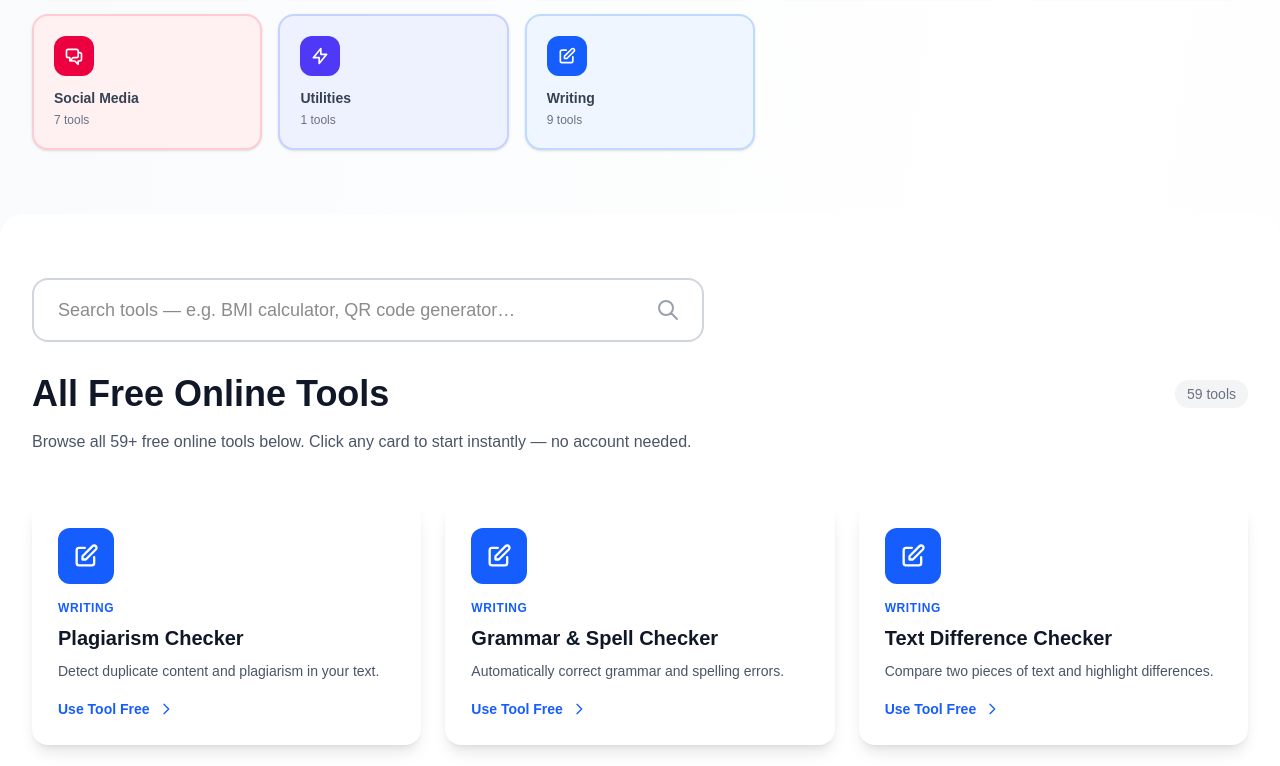
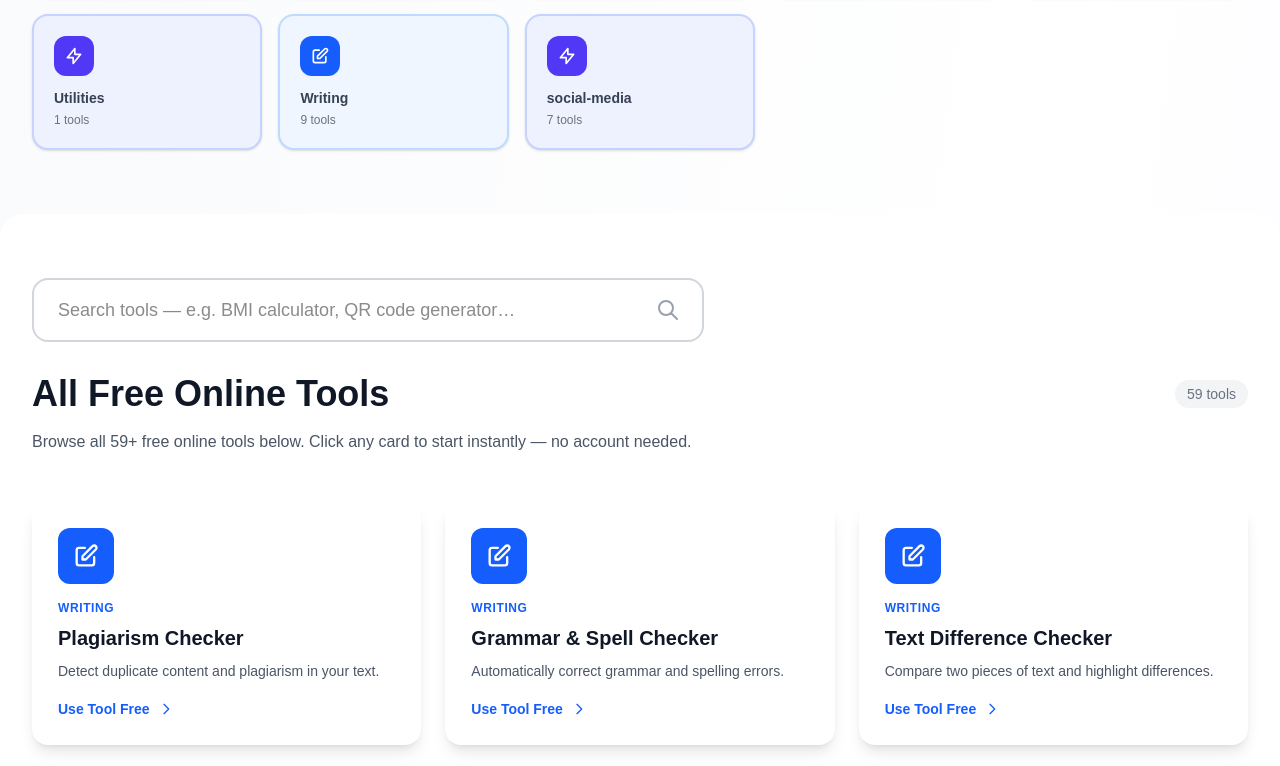
Before and after one commit to JimmyAyivor/online-toolbase, a Next.js app: page / in a window 1280 px wide. Shown: the part 1294-2060 px from the top of the page. Built offline with nearby package versions, Linux system fonts and the light colour scheme; no server answers.

Commit message:
fix: replace 'social media' category space with hyphen

```diff
--- a/src/app/tools/category/[category]/page.tsx
+++ b/src/app/tools/category/[category]/page.tsx
@@ -19,7 +19,9 @@ export async function generateStaticParams() {
 export async function generateMetadata({ params }: Props) {
   const { category } = await params;
 
-  const formatted = category.charAt(0).toUpperCase() + category.slice(1);
+  const formatted =
+    category.replace(/-/g, " ").charAt(0).toUpperCase() +
+    category.replace(/-/g, " ").slice(1);
 
   return {
     title: `${formatted} Tools – Free Online Utilities`,
@@ -42,7 +44,7 @@ export default async function CategoryPage({ params }: Props) {
     <div className='min-h-screen bg-gray-50'>
       <div className='max-w-6xl mx-auto px-6 py-16'>
         <h1 className='text-4xl font-bold mb-10 capitalize'>
-          {category} Tools
+          {category.replace(/-/g, " ")} Tools
         </h1>
 
         <div className='grid md:grid-cols-2 lg:grid-cols-3 gap-6'>
--- a/src/lib/tools.ts
+++ b/src/lib/tools.ts
@@ -311,31 +311,31 @@ export const tools: Tool[] = [
     slug: "instagram-post-planner",
     name: "Instagram Post Planner",
     description: "Plan and organize Instagram posts with captions and scheduling ideas.",
-    category: "Social Media",
+    category: "social-media",
   },
   {
     slug: "tiktok-hook-generator",
     name: "TikTok Hook Generator",
     description: "Generate engaging TikTok hooks that capture attention instantly.",
-    category: "Social Media",
+    category: "social-media",
   },
   {
     slug: "twitter-thread-builder",
     name: "Twitter Thread Builder",
     description: "Create structured and engaging Twitter threads for better storytelling.",
-    category: "Social Media",
+    category: "social-media",
   },
   {
     slug: "linkedin-post-formatter",
     name: "LinkedIn Post Formatter",
     description: "Format LinkedIn posts for better readability and professional engagement.",
-    category: "Social Media",
+    category: "social-media",
   },
   {
     slug: "youtube-title-description-generator",
     name: "YouTube Title & Description Generator",
     description: "Generate optimized YouTube titles and descriptions for better visibility.",
-    category: "Social Media",
+    category: "social-media",
   },
   {
     slug: "facebook-ad-copy-generator",
@@ -353,13 +353,13 @@ export const tools: Tool[] = [
     slug: "social-media-bio-generator",
     name: "Social Media Bio Generator",
     description: "Generate optimized and creative bios for social media profiles.",
-    category: "Social Media",
+    category: "social-media",
   },
   {
     slug: "hashtag-generator",
     name: "Hashtag Generator",
     description: "Generate relevant hashtags to increase reach and discoverability.",
-    category: "Social Media",
+    category: "social-media",
   },
   {
     slug: "social-media-character-counter",
```
Also changed, not shown: src/app/page oldcopy.tsx (+0 -128 lines).
